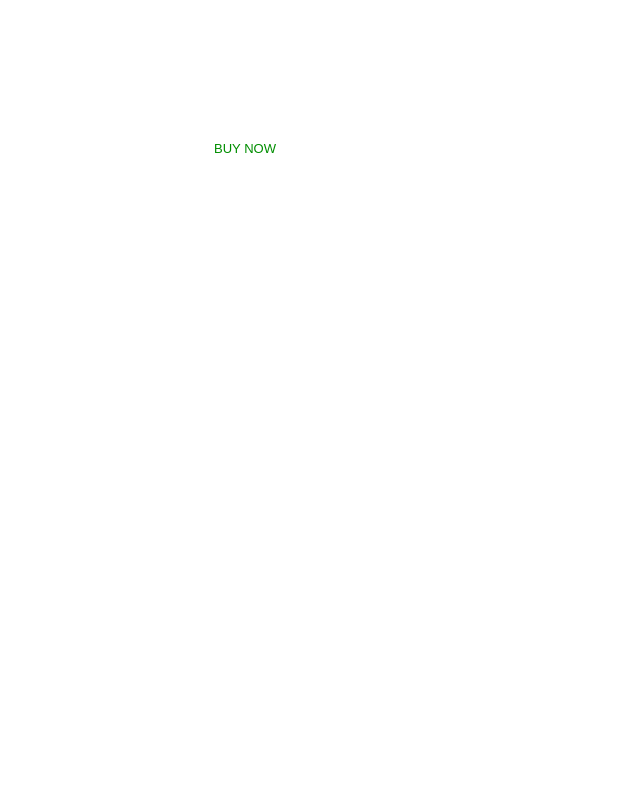
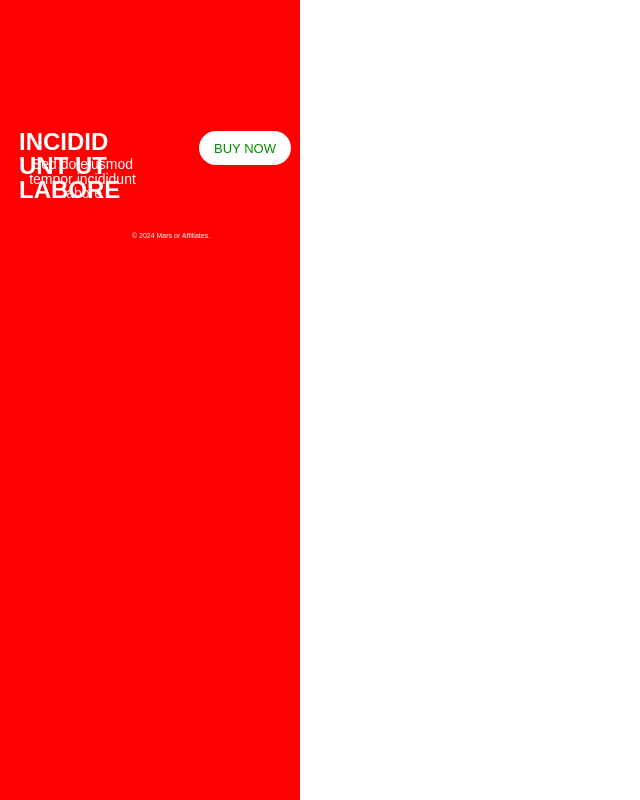
Before and after one commit to tmitchellcm/merge-test-3, a plain HTML site: page template.html in a window 1280 px wide. Shown: the whole page, without its empty margins (0-640 px from the left). Drawn offline with Linux system fonts and the light colour scheme.

Commit message:
v5 commits

```diff
--- a/template.html
+++ b/template.html
@@ -15,11 +15,11 @@
       font-display: swap;
     }
     .f1-300x250 {
-      background-color: transparent;
+      background-color: red;
       box-sizing: content-box;
       border: none;
       display: block;
-      height: 250px;
+      height: 25000000000px;
       left: 0px;
       overflow: hidden;
       top: 0px;
```
